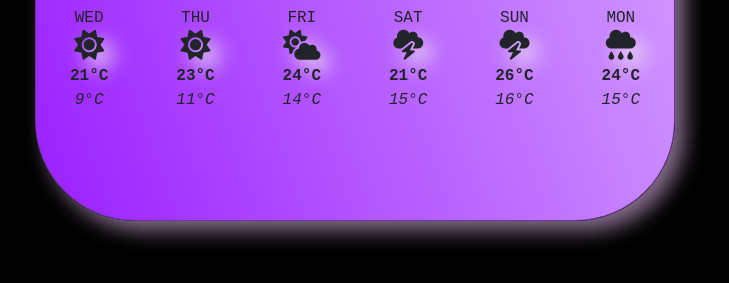
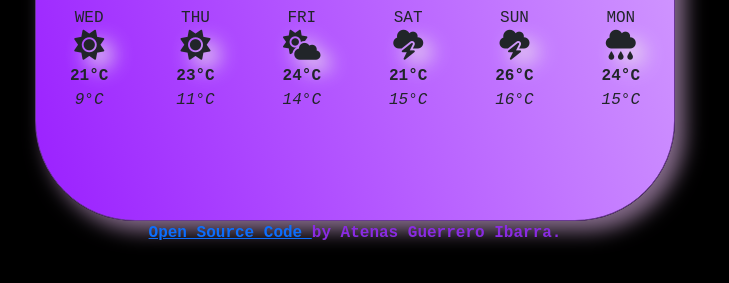
Before and after one commit to thenoxwitch/weather-app-shecodes-project, a plain HTML site: page index.html in a window 1280 px wide. Shown: the part 497-780 px from the top of the page, without its empty margins (285-1014 px from the left). Drawn offline with nearby package versions, Linux system fonts and the light colour scheme.

Commit message:
Update index.html

```diff
--- a/index.html
+++ b/index.html
@@ -120,6 +120,16 @@
 
       <h3>16°C</h3>
     </div>
+    <p class="bottom-link">
+      <a
+        href="https://github.com/thenoxwitch/weather-app-shecodes-project"
+        target="_blank"
+      >
+        Open Source Code
+      </a>
+      by Atenas Guerrero Ibarra.
+    </p>
+
     <script
       src="https://cdn.jsdelivr.net/npm/bootstrap@5.3.0/dist/js/bootstrap.bundle.min.js"
       integrity="sha384-geWF76RCwLtnZ8qwWowPQNguL3RmwHVBC9FhGdlKrxdiJJigb/j/68SIy3Te4Bkz"
@@ -128,4 +138,3 @@
     <script src="src/index.js"></script>
   </body>
 </html>
-</html>
```
Lines whose indentation alone changed are shown as unchanged.
